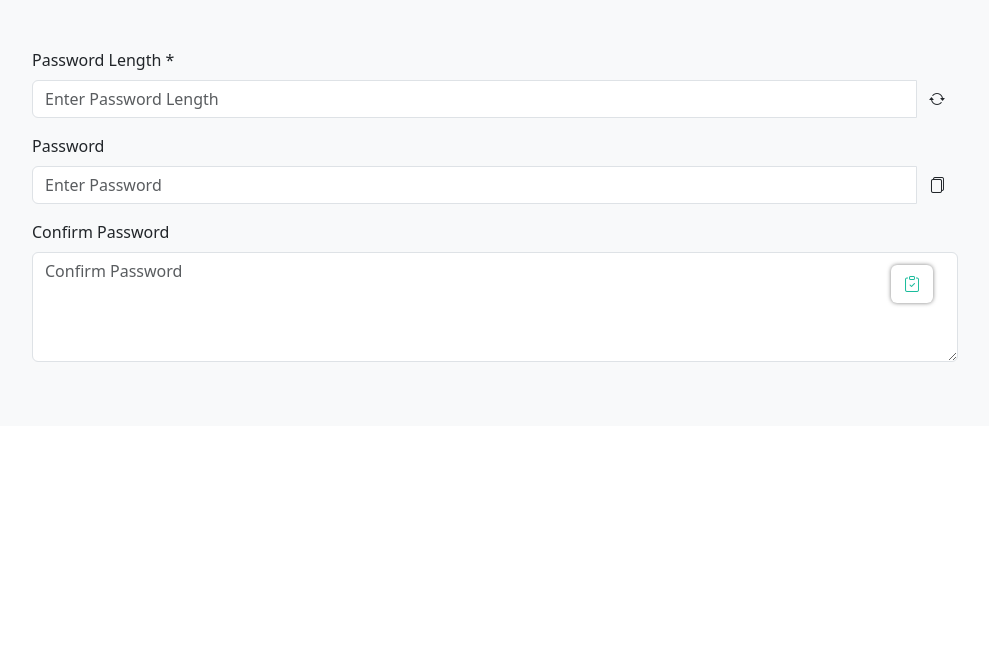
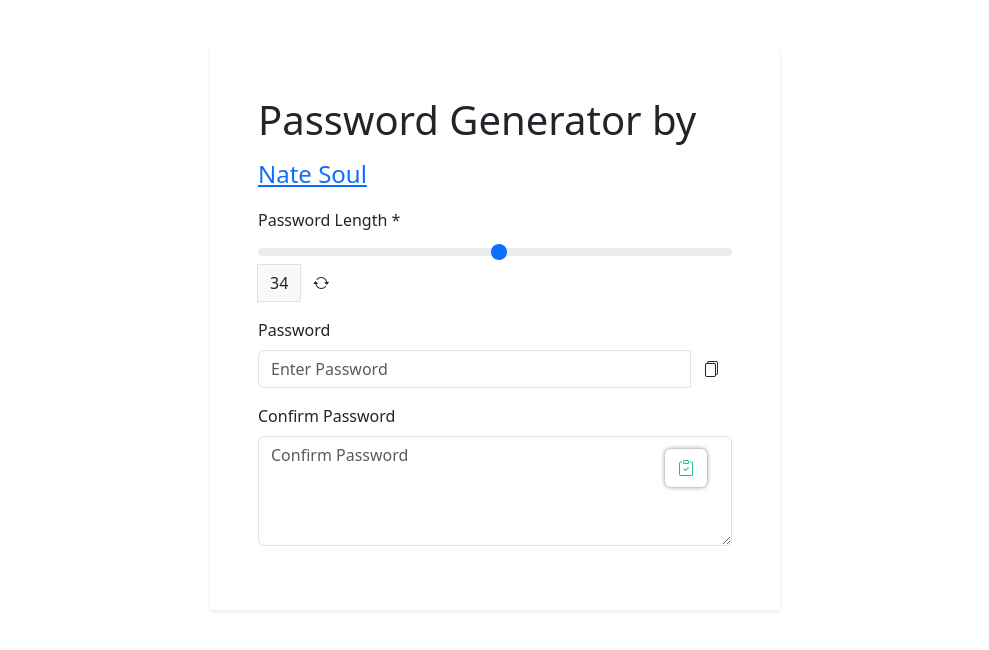
Before and after one commit to Nate-Soul/password-generator, a plain HTML site: page index.html in a window 1280 px wide. Shown: the whole page, without its empty margins (145-1134 px from the left). Drawn offline with nearby package versions, Linux system fonts and the light colour scheme.

Commit message:
changed pswLength Field from type=text to type=range

```diff
--- a/assets/js/script.js
+++ b/assets/js/script.js
@@ -1,11 +1,21 @@
 //generate password script
 
 //[Edit this]
-const copyBtn   = document.querySelector("#copyBtn");
-const pasteBtn  = document.querySelector("#pasteBtn");
-const genBtn    = document.querySelector("#genPsw");
-const pswField  = document.querySelector("#password");
-const cPswField = document.querySelector("#cPassword");
+const copyBtn           = document.querySelector("#copyBtn");
+const pasteBtn          = document.querySelector("#pasteBtn");
+const genBtn            = document.querySelector("#genPsw");
+const pswField          = document.querySelector("#password");
+const pswLengthField    = document.querySelector("#passwordLength");
+const cPswField         = document.querySelector("#cPassword");
+
+const updatePswLength = () => {
+    const pswLengthDisplay = pswLengthField.nextElementSibling;
+    pswLengthDisplay.textContent = pswLengthField.value;
+};
+
+document.addEventListener("DOMContentLoaded", updatePswLength);
+
+pswLengthField.addEventListener("change", updatePswLength);
 
 genBtn.addEventListener("click", () =>  {
     const chars = "0123456789abcdefghijklmnopqrstuvwxyz!@#$%^&*()ABCDEFGHIJKLMNOPQRSTUVWXYZ";
--- a/index.html
+++ b/index.html
@@ -11,7 +11,6 @@
     <link rel="stylesheet" href="https://cdn.jsdelivr.net/npm/bootstrap-icons@1.10.5/font/bootstrap-icons.css">
     <style>
         #pasteBtn{
-            position: absolute;
             right: 25px;
             top: 45px;
             box-shadow: 0px 0px 4px 0px rgba(0, 0, 0, .5);
@@ -22,28 +21,36 @@
     </style>
 </head>
 <body>
-    <main class="py-5 bg-light">
+    <main class="py-5 bg-white">
         <div class="container">
             <div class="row">
-                <div class="col-10 mx-auto">
+                <div class="shadow-sm p-5 col-md-6 mx-auto">
+                    <h1 class="h1 mb-3"> Password Generator by <br> <a href="https://nate-soul.vercel.app/" class="fs-4">Nate Soul</a></h1>
                     <div class="mb-3">
                         <label for="passwordLength" class="form-label"> Password Length * </label>
                         <div class="input-group">
-                            <input type="number" name="password-length" id="passwordLength" placeholder="Enter Password Length" class="form-control">
-                            <button id="genPsw" type="button" class="btn"><i class="bi bi-arrow-repeat"></i></button>
+                            <input type="range" name="password_length" id="passwordLength" class="form-range" min="3" max="64" step="1">
+                            <span class="input-group-text">3</span>
+                            <button id="genPsw" class="btn">
+                                <span class="bi bi-arrow-repeat"></span>
+                            </button>
                         </div>
                     </div>
                     <div class="mb-3">
                         <label for="password" class="form-label">Password</label>
                         <div class="input-group">
                             <input type="text" name="password" id="password" placeholder="Enter Password" class="form-control">
-                            <button id="copyBtn" class="btn"><i class="bi bi-files"></i></button>
+                            <button id="copyBtn" class="btn">
+                                <span class="bi bi-files"></span>
+                            </button>
                         </div>
                     </div>
                     <div class="mb-3 position-relative">
                         <label for="cPassword" class="form-label">Confirm Password</label>
                         <textarea type="text" name="password" id="cPassword" placeholder="Confirm Password" rows="4" class="form-control"></textarea>
-                        <button id="pasteBtn" class="btn"><i class="bi bi-clipboard-check"></i></button>
+                        <button id="pasteBtn" class="btn position-absolute">
+                            <span class="bi bi-clipboard-check"></span>
+                        </button>
                     </div>
                 </div>
             </div>
```
